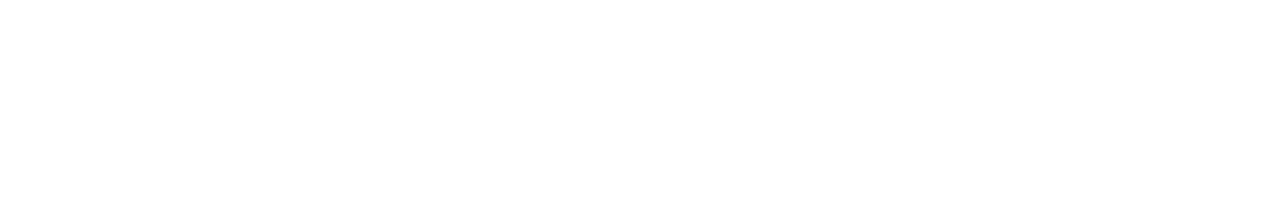
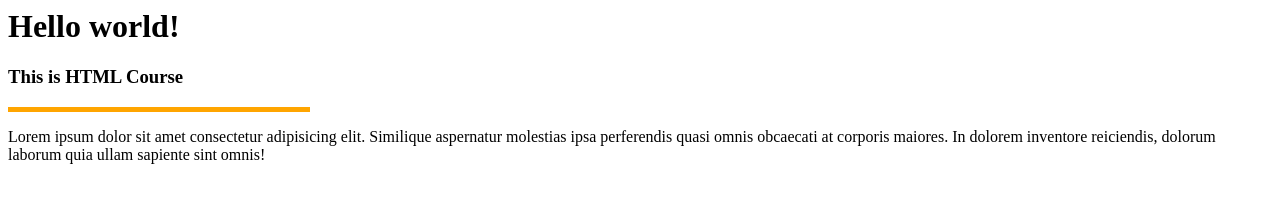
Before and after one commit to DenisSheff/My-coding-education, a plain HTML site: page web_youtube/html/index.html in a window 1280 px wide. Drawn offline with Linux system fonts and the light colour scheme.

Commit message:
new edition

```diff
--- a/web_youtube/html/index.html
+++ b/web_youtube/html/index.html
@@ -8,7 +8,15 @@
 </head>
 
 <body>
-
+	<h1>Hello world!</h1>
+	<!-- <br> -->
+	<h3>This is HTML Course</h3>
+	<hr size="5" color="orange" width="300" align="left">
+	<p>
+		Lorem ipsum dolor sit amet consectetur adipisicing elit. Similique aspernatur molestias ipsa perferendis quasi
+		omnis obcaecati at corporis maiores. In dolorem inventore reiciendis, dolorum laborum quia ullam sapiente sint
+		omnis!
+	</p>
 </body>
 
 </html>
```
Also changed, not shown: web_youtube/html/new_index.html (added), 1 other file.
